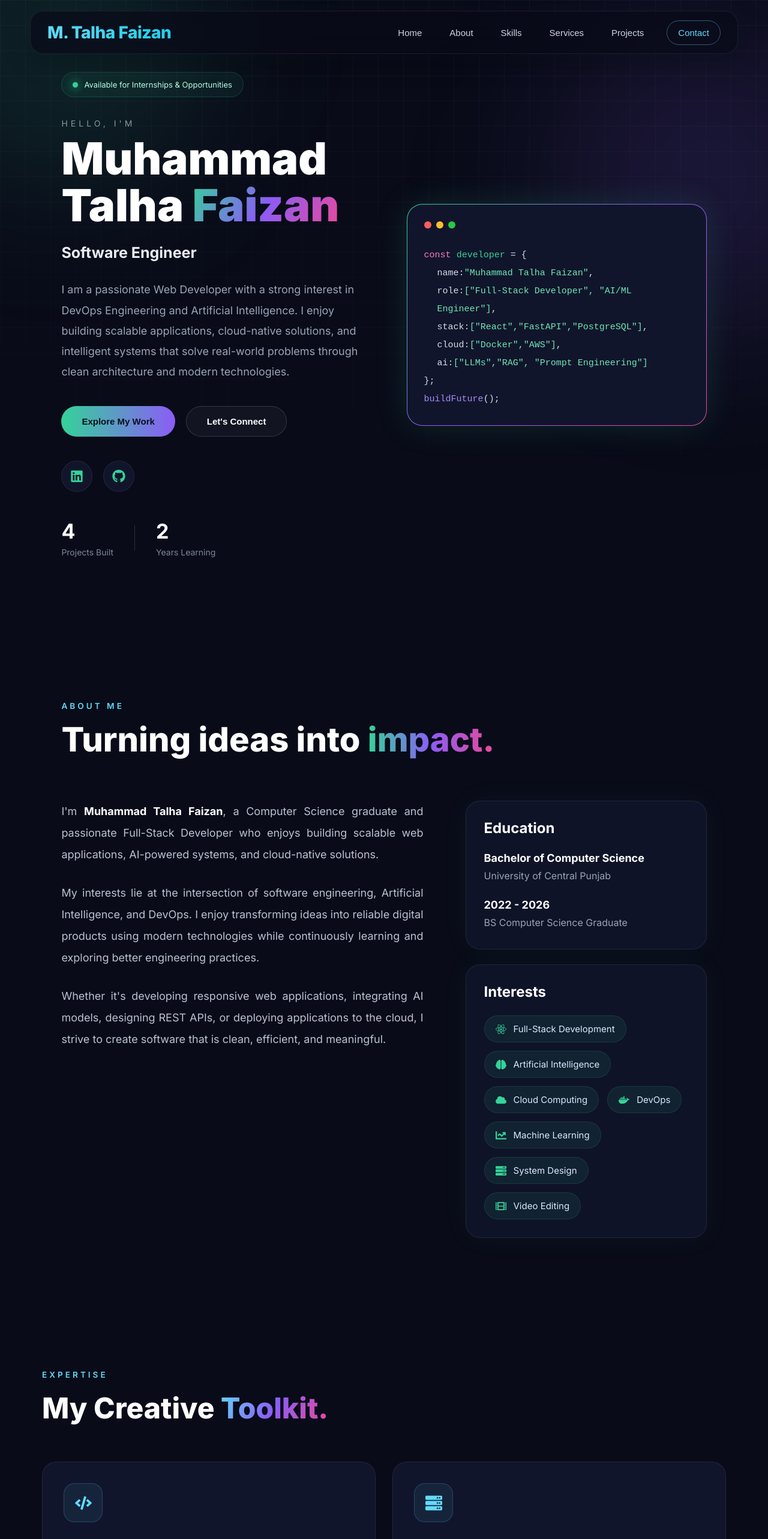
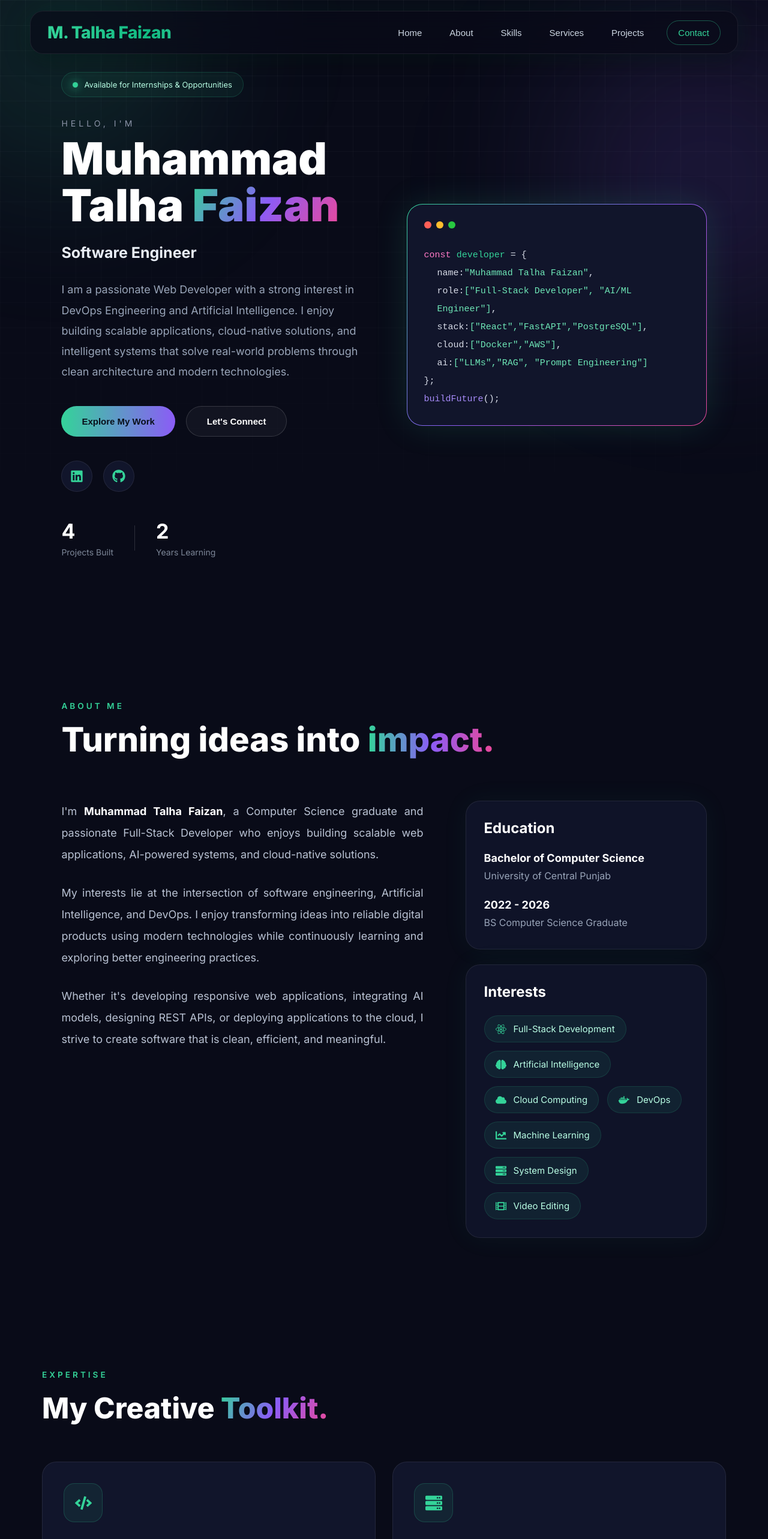
Before and after one commit to talha-xml/Portfolio, a React (Create React App) app: page / in a window 1280 px wide. Shown: the top 2566 px of the page at 60% size. Built offline with nearby package versions, Linux system fonts and the light colour scheme.

Commit message:
updated theme

```diff
--- a/src/components/Navbar.css
+++ b/src/components/Navbar.css
@@ -28,7 +28,7 @@ html {
 
   z-index: 1000;
 
-  box-shadow: 0 10px 40px rgba(0, 0, 0, 0.35), 0 0 40px rgba(97, 218, 251, 0.05);
+  box-shadow: 0 10px 40px rgba(0, 0, 0, 0.35), 0 0 40px rgba(52, 211, 153, 0.08);
 }
 
 .logo {
@@ -43,7 +43,7 @@ html {
   font-weight: 800;
   letter-spacing: -0.5px;
 
-  background: linear-gradient(90deg, #61dafb, #22d3ee, #38bdf8, #61dafb);
+  background: linear-gradient(90deg, #34d399, #10b981, #6ee7b7, #34d399);
 
   background-size: 250%;
 
@@ -58,7 +58,7 @@ html {
 }
 
 .dot {
-  -webkit-text-fill-color: #61dafb;
+  -webkit-text-fill-color: #34d399;
 }
 
 .nav-links {
@@ -98,13 +98,14 @@ html {
 .contact-btn {
   margin-left: 10px;
 
-  border: 1px solid rgba(97, 218, 251, 0.4) !important;
+  border: 1px solid rgba(52, 211, 153, 0.4) !important;
 
-  color: #61dafb !important;
+  color: #34d399 !important;
 }
 
 .contact-btn:hover {
-  background: rgba(97, 218, 251, 0.1) !important;
+  background: rgba(52, 211, 153, 0.12) !important;
+  box-shadow: 0 0 20px rgba(52, 211, 153, 0.25) !important;
 }
 
 .hamburger {
--- a/src/context/MouseTrail.js
+++ b/src/context/MouseTrail.js
@@ -11,7 +11,8 @@ const MouseTrail = () => {
         top: `${e.clientY}px`,
         width: '15px',
         height: '15px',
-        background: 'rgba(33, 161, 241, 0.4)',
+        background: 'rgba(52, 211, 153, 0.45)',
+        boxShadow: '0 0 10px rgba(52, 211, 153, 0.5)',
         borderRadius: '50%',
         transform: 'translate(-50%, -50%)',
         pointerEvents: 'none',
--- a/src/styles/About.css
+++ b/src/styles/About.css
@@ -121,7 +121,7 @@
   border-radius: 50px;
   background: rgba(52, 211, 153, 0.08);
   border: 1px solid rgba(52, 211, 153, 0.15);
-  color: #d7ebff;
+  color: #b9ffe5;
   transition: 0.3s;
   font-size: 15px;
 }
--- a/src/styles/Footer.css
+++ b/src/styles/Footer.css
@@ -1,8 +1,9 @@
 .footer {
   text-align: center;
-  padding: 20px;
-  background-color: #20232a; /* React theme blue */
-  color: #61dafb; /* React dark theme text */
+  padding: 24px 20px;
+  background-color: #090b18;
+  border-top: 1px solid rgba(52, 211, 153, 0.12);
+  color: #34d399;
   margin-top: auto;
 }
 
--- a/src/styles/Projects.css
+++ b/src/styles/Projects.css
@@ -9,7 +9,7 @@
 }
 
 .section-tag {
-  color: #61dafb;
+  color: #34d399;
   text-transform: uppercase;
   letter-spacing: 4px;
   font-size: 0.85rem;
@@ -24,7 +24,7 @@
 }
 
 .projects-title span {
-  background: linear-gradient(120deg, #61dafb, #8b5cf6, #ec4899);
+  background: linear-gradient(120deg, #34d399, #8b5cf6, #ec4899);
   -webkit-background-clip: text;
   -webkit-text-fill-color: transparent;
 }
@@ -46,14 +46,14 @@
 
 .project-card:hover {
   transform: translateY(-8px);
-  border-color: rgba(97, 218, 251, 0.35);
-  box-shadow: 0 0 45px rgba(97, 218, 251, 0.12);
+  border-color: rgba(52, 211, 153, 0.35);
+  box-shadow: 0 0 45px rgba(52, 211, 153, 0.12);
 }
 .project-card.featured {
   position: relative;
   grid-column: 1 / -1;
-  border: 1px solid rgba(97, 218, 251, 0.35);
-  box-shadow: 0 0 50px rgba(97, 218, 251, 0.08);
+  border: 1px solid rgba(52, 211, 153, 0.35);
+  box-shadow: 0 0 50px rgba(52, 211, 153, 0.08);
   overflow: hidden;
 }
 
@@ -63,7 +63,7 @@
   left: -48px;
   width: 170px;
   padding: 9px 0;
-  background: linear-gradient(135deg, #61dafb, #8b5cf6);
+  background: linear-gradient(135deg, #34d399, #8b5cf6);
   color: #fff;
   text-align: center;
   text-transform: uppercase;
@@ -94,7 +94,7 @@
 }
 
 .project-content h3 {
-  color: #61dafb;
+  color: #34d399;
   font-size: 1rem;
   margin-bottom: 18px;
 }
@@ -130,14 +130,14 @@
   border-radius: 999px;
   text-decoration: none;
   color: #090b18;
-  background: #61dafb;
+  background: #34d399;
   font-weight: 700;
   transition: 0.3s ease;
 }
 
 .github-btn:hover {
   transform: translateY(-3px);
-  box-shadow: 0 0 25px rgba(97, 218, 251, 0.3);
+  box-shadow: 0 0 25px rgba(52, 211, 153, 0.35);
 }
 
 .project-buttons {
@@ -191,12 +191,13 @@
 }
 
 .domain-warning a {
-  color: #61dafb;
+  color: #34d399;
   transition: opacity 0.2s ease;
 }
 
 .domain-warning a:hover {
   opacity: 0.8;
+  color: #6ee7b7;
 }
 
 @media (max-width: 900px) {
--- a/src/styles/Services.css
+++ b/src/styles/Services.css
@@ -10,7 +10,7 @@
 }
 
 .section-tag {
-  color: #61dafb;
+  color: #34d399;
   text-transform: uppercase;
   letter-spacing: 4px;
   font-size: 0.85rem;
@@ -26,7 +26,7 @@
 }
 
 .services-title span {
-  background: linear-gradient(120deg, #61dafb, #8b5cf6, #ec4899);
+  background: linear-gradient(120deg, #34d399, #8b5cf6, #ec4899);
   -webkit-background-clip: text;
   -webkit-text-fill-color: transparent;
 }
@@ -59,7 +59,7 @@
   inset: 0;
   background: linear-gradient(
     135deg,
-    rgba(97, 218, 251, 0.08),
+    rgba(52, 211, 153, 0.08),
     rgba(139, 92, 246, 0.08),
     rgba(236, 72, 153, 0.05)
   );
@@ -73,8 +73,8 @@
 
 .service-card:hover {
   transform: translateY(-10px);
-  border-color: rgba(97, 218, 251, 0.35);
-  box-shadow: 0 0 45px rgba(97, 218, 251, 0.12);
+  border-color: rgba(52, 211, 153, 0.35);
+  box-shadow: 0 0 45px rgba(52, 211, 153, 0.12);
 }
 
 .service-icon {
@@ -84,7 +84,7 @@
   display: flex;
   justify-content: center;
   align-items: center;
-  background: linear-gradient(135deg, #61dafb, #8b5cf6);
+  background: linear-gradient(135deg, #34d399, #8b5cf6);
   color: white;
   font-size: 1.9rem;
   margin-bottom: 28px;
--- a/src/styles/Skills.css
+++ b/src/styles/Skills.css
@@ -9,7 +9,7 @@
 }
 
 .section-tag {
-  color: #61dafb;
+  color: #34d399;
   text-transform: uppercase;
   letter-spacing: 4px;
   font-size: 0.85rem;
@@ -24,7 +24,7 @@
 }
 
 .skills-title span {
-  background: linear-gradient(120deg, #61dafb, #8b5cf6, #ec4899);
+  background: linear-gradient(120deg, #34d399, #8b5cf6, #ec4899);
   -webkit-background-clip: text;
   -webkit-text-fill-color: transparent;
 }
@@ -51,7 +51,7 @@
   inset: 0;
   background: linear-gradient(
     135deg,
-    rgba(97, 218, 251, 0.08),
+    rgba(52, 211, 153, 0.08),
     rgba(139, 92, 246, 0.08),
     rgba(236, 72, 153, 0.06)
   );
@@ -61,8 +61,8 @@
 
 .skill-card:hover {
   transform: translateY(-10px);
-  border-color: rgba(97, 218, 251, 0.35);
-  box-shadow: 0 0 45px rgba(97, 218, 251, 0.08);
+  border-color: rgba(52, 211, 153, 0.35);
+  box-shadow: 0 0 45px rgba(52, 211, 153, 0.12);
 }
 
 .skill-card:hover::before {
@@ -78,9 +78,9 @@
   align-items: center;
   font-size: 28px;
   margin-bottom: 22px;
-  color: #61dafb;
-  background: rgba(97, 218, 251, 0.08);
-  border: 1px solid rgba(97, 218, 251, 0.2);
+  color: #34d399;
+  background: rgba(52, 211, 153, 0.08);
+  border: 1px solid rgba(52, 211, 153, 0.2);
 }
 
 .skill-card h2 {
@@ -112,9 +112,10 @@
 }
 
 .tech-stack span:hover {
-  background: #61dafb;
+  background: #34d399;
   color: #090b18;
-  border-color: #61dafb;
+  border-color: #34d399;
+  box-shadow: 0 0 20px rgba(52, 211, 153, 0.35);
 }
 
 @media (max-width: 900px) {
```
